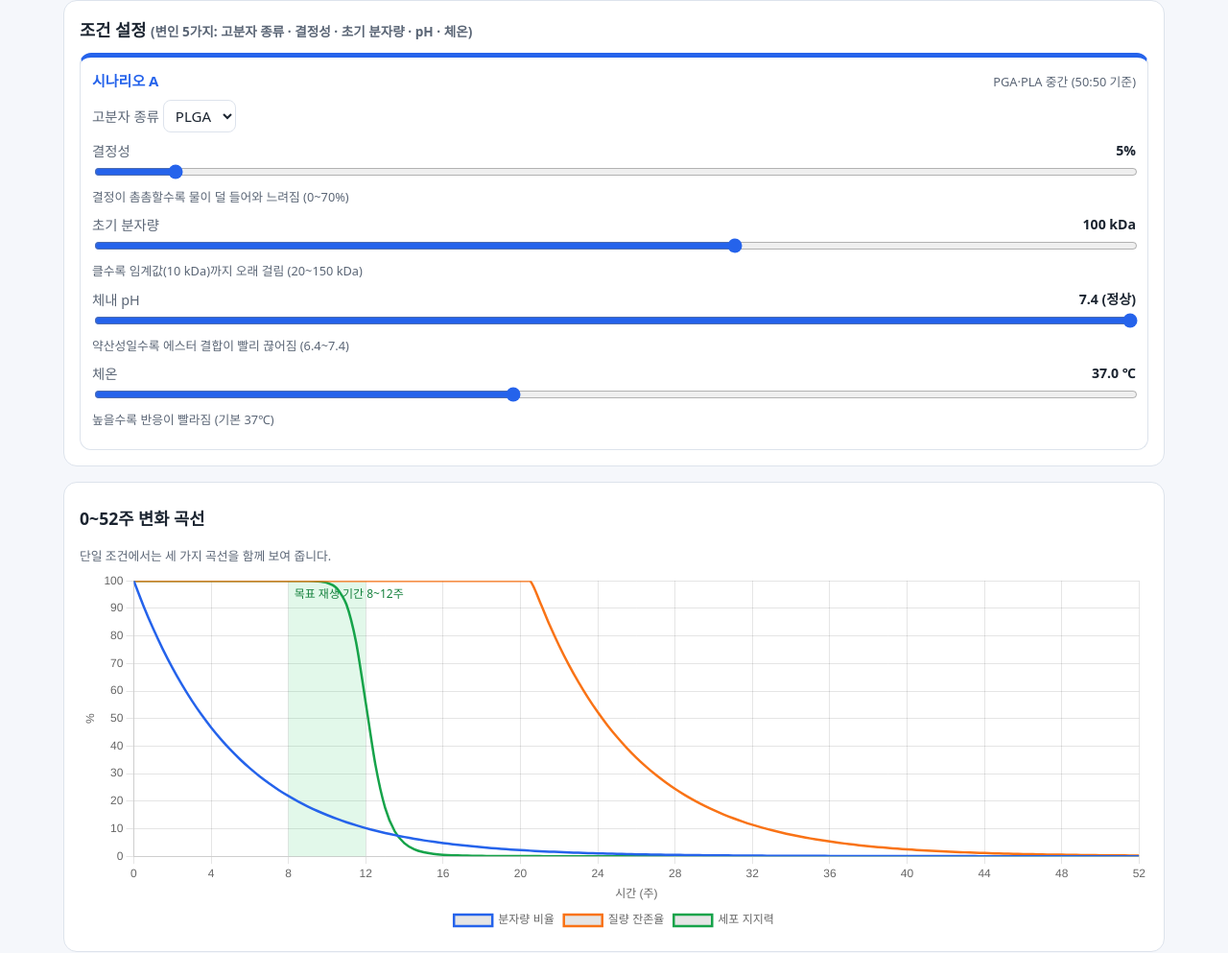
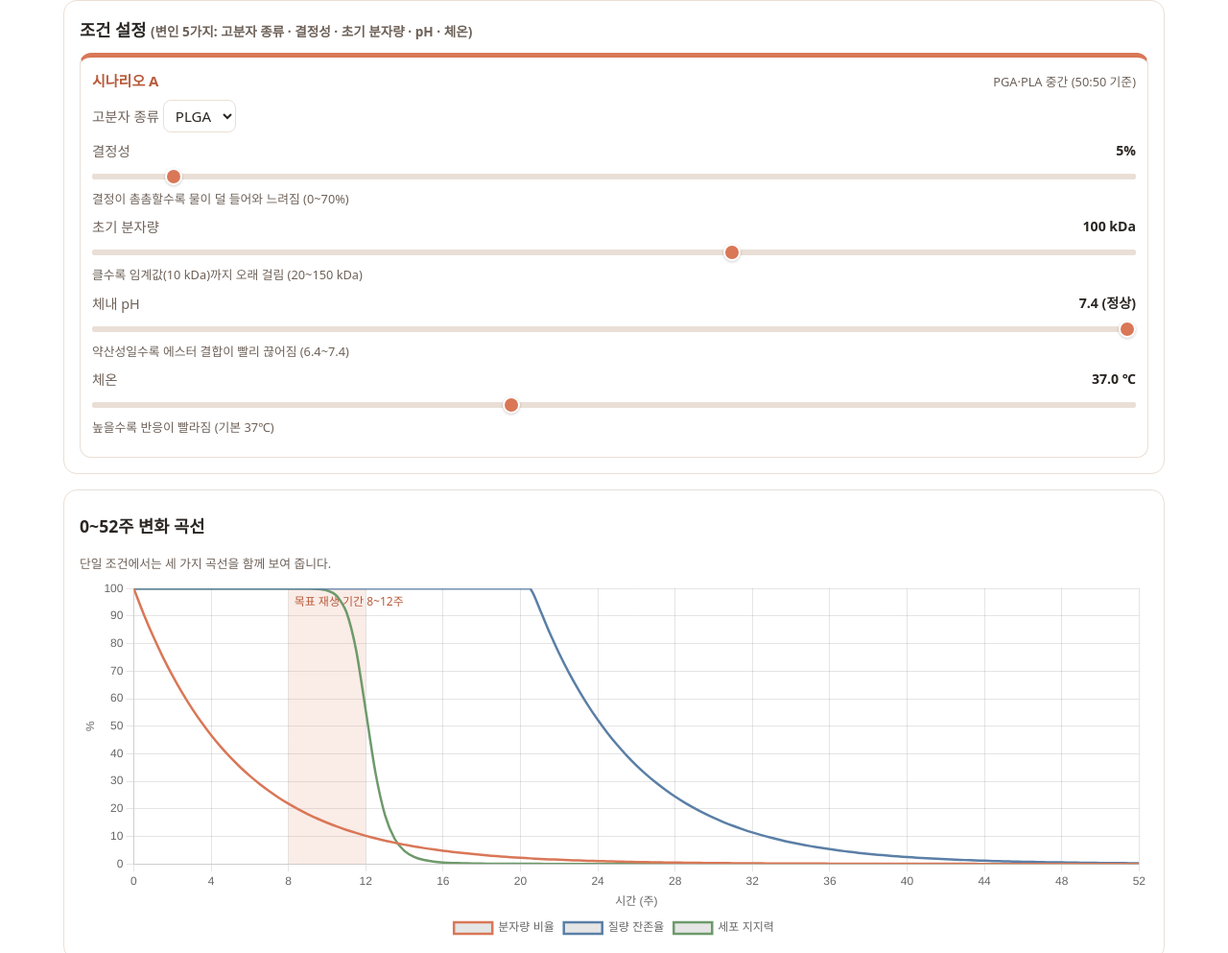
Before and after one commit to ssea3030g-debug/video-creator, a plain HTML site: page polymer-sim/index.html in a window 1280 px wide. Shown: the part 228-1221 px from the top of the page at 96% size. Drawn offline with nearby package versions, Linux system fonts and the light colour scheme.

Commit message:
Restyle simulator: Claude orange accent on white background
Co-Authored-By: Claude Haiku 5.5 <noreply@anthropic.com>
Claude-Session: https://claude.ai/code/session_0152423S6j1xP9XhxikzGEG2

```diff
--- a/polymer-sim/index.html
+++ b/polymer-sim/index.html
@@ -2,26 +2,16 @@
 <html lang="ko">
 <head>
 <meta charset="utf-8">
+<meta name="color-scheme" content="light">
 <meta name="viewport" content="width=device-width, initial-scale=1">
 <title>생분해성 고분자 분해 속도 · 지지력 시뮬레이터</title>
 <script src="https://cdnjs.cloudflare.com/ajax/libs/Chart.js/4.4.1/chart.umd.min.js"></script>
 <style>
   :root{
-    --bg:#f5f7fb; --card:#ffffff; --ink:#1b2430; --sub:#5b6676; --line:#dde3ec;
-    --accent:#2563eb; --good:#15803d; --good-bg:#dcfce7; --warn:#b45309; --warn-bg:#fef3c7;
-    --bad:#b91c1c; --bad-bg:#fee2e2; --band:rgba(34,197,94,.13);
-  }
-  @media (prefers-color-scheme: dark){
-    :root:not([data-theme="light"]){
-      --bg:#0f141c; --card:#171e29; --ink:#e6ebf2; --sub:#9aa6b8; --line:#2a3443;
-      --accent:#60a5fa; --good:#4ade80; --good-bg:#14532d; --warn:#fbbf24; --warn-bg:#78350f;
-      --bad:#f87171; --bad-bg:#7f1d1d; --band:rgba(74,222,128,.14);
-    }
-  }
-  :root[data-theme="dark"]{
-    --bg:#0f141c; --card:#171e29; --ink:#e6ebf2; --sub:#9aa6b8; --line:#2a3443;
-    --accent:#60a5fa; --good:#4ade80; --good-bg:#14532d; --warn:#fbbf24; --warn-bg:#78350f;
-    --bad:#f87171; --bad-bg:#7f1d1d; --band:rgba(74,222,128,.14);
+    --bg:#ffffff; --card:#ffffff; --ink:#2b2622; --sub:#6e6259; --line:#eadfd6;
+    --accent:#D97757; --accent-ink:#B85A3A; --accent-soft:#FBEFE9;
+    --good:#2f7d4f; --good-bg:#e4f3ea; --warn:#a9621b; --warn-bg:#fdf0dc;
+    --bad:#b3372a; --bad-bg:#fbe5e1; --band:rgba(217,119,87,.14);
   }
   *{box-sizing:border-box}
   body{margin:0;background:var(--bg);color:var(--ink);font:15px/1.6 system-ui,-apple-system,"Malgun Gothic","Apple SD Gothic Neo",sans-serif}
@@ -36,12 +26,16 @@
   .seg button.on{background:var(--accent);color:#fff}
   label{font-size:.9rem;color:var(--sub)}
   select,input[type=number]{font:inherit;color:var(--ink);background:var(--card);border:1px solid var(--line);border-radius:8px;padding:5px 8px}
-  input[type=range]{width:100%;accent-color:var(--accent)}
+  input[type=range]{width:100%;accent-color:var(--accent);-webkit-appearance:none;appearance:none;height:6px;border-radius:999px;background:var(--line);outline:none;margin:8px 0}
+  input[type=range]::-webkit-slider-runnable-track{height:6px;border-radius:999px;background:var(--line)}
+  input[type=range]::-webkit-slider-thumb{-webkit-appearance:none;width:18px;height:18px;border-radius:50%;background:var(--accent);border:2px solid #fff;box-shadow:0 1px 3px rgba(0,0,0,.2);margin-top:-6px;cursor:pointer}
+  input[type=range]::-moz-range-track{height:6px;border-radius:999px;background:var(--line)}
+  input[type=range]::-moz-range-thumb{width:18px;height:18px;border-radius:50%;background:var(--accent);border:2px solid #fff}
   .grid{display:grid;grid-template-columns:repeat(auto-fit,minmax(240px,1fr));gap:12px}
   .scn{border:1px solid var(--line);border-radius:12px;padding:12px;border-top:5px solid var(--c)}
   .scn header{display:flex;flex-wrap:wrap;justify-content:space-between;align-items:baseline;gap:2px 8px;margin-bottom:6px}
   .scn header .note{font-size:.8rem}
-  .scn .tag{font-weight:700;color:var(--c)}
+  .scn .tag{font-weight:700;color:var(--accent-ink)}
   .field{margin:8px 0}
   .field .lv{display:flex;justify-content:space-between;font-size:.88rem}
   .field .lv b{color:var(--ink)}
@@ -193,8 +187,8 @@ const SCN_DEFAULT = [
   { poly:'PCL',  cryst:50, mw:100, ph:7.4, temp:37 }
 ];
 const LETTERS = ['A','B','C','D'];
-const COLORS  = ['#2563eb','#f97316','#16a34a','#9333ea'];
-const METRIC_COLORS = { mn:'#2563eb', mass:'#f97316', support:'#16a34a' };
+const COLORS  = ['#D97757','#5B7FA6','#6E9A6B','#9B7BB0'];
+const METRIC_COLORS = { mn:'#D97757', mass:'#5B7FA6', support:'#6E9A6B' };
 const METRIC_LABEL = { mn:'분자량 비율', mass:'질량 잔존율', support:'세포 지지력' };
 
 // ---------- 상태 ----------
@@ -314,9 +308,9 @@ const bandPlugin = {
     const x1 = scales.x.getPixelForValue(tmin());
     const x2 = scales.x.getPixelForValue(tmax());
     ctx.save();
-    ctx.fillStyle = getComputedStyle(document.documentElement).getPropertyValue('--band') || 'rgba(34,197,94,.13)';
+    ctx.fillStyle = 'rgba(217,119,87,.14)';
     ctx.fillRect(x1, chartArea.top, x2-x1, chartArea.bottom-chartArea.top);
-    ctx.fillStyle = '#15803d';
+    ctx.fillStyle = '#B85A3A';
     ctx.font = '12px system-ui, sans-serif';
     ctx.fillText(`목표 재생 기간 ${tmin()}~${tmax()}주`, x1+6, chartArea.top+14);
     ctx.restore();
```
